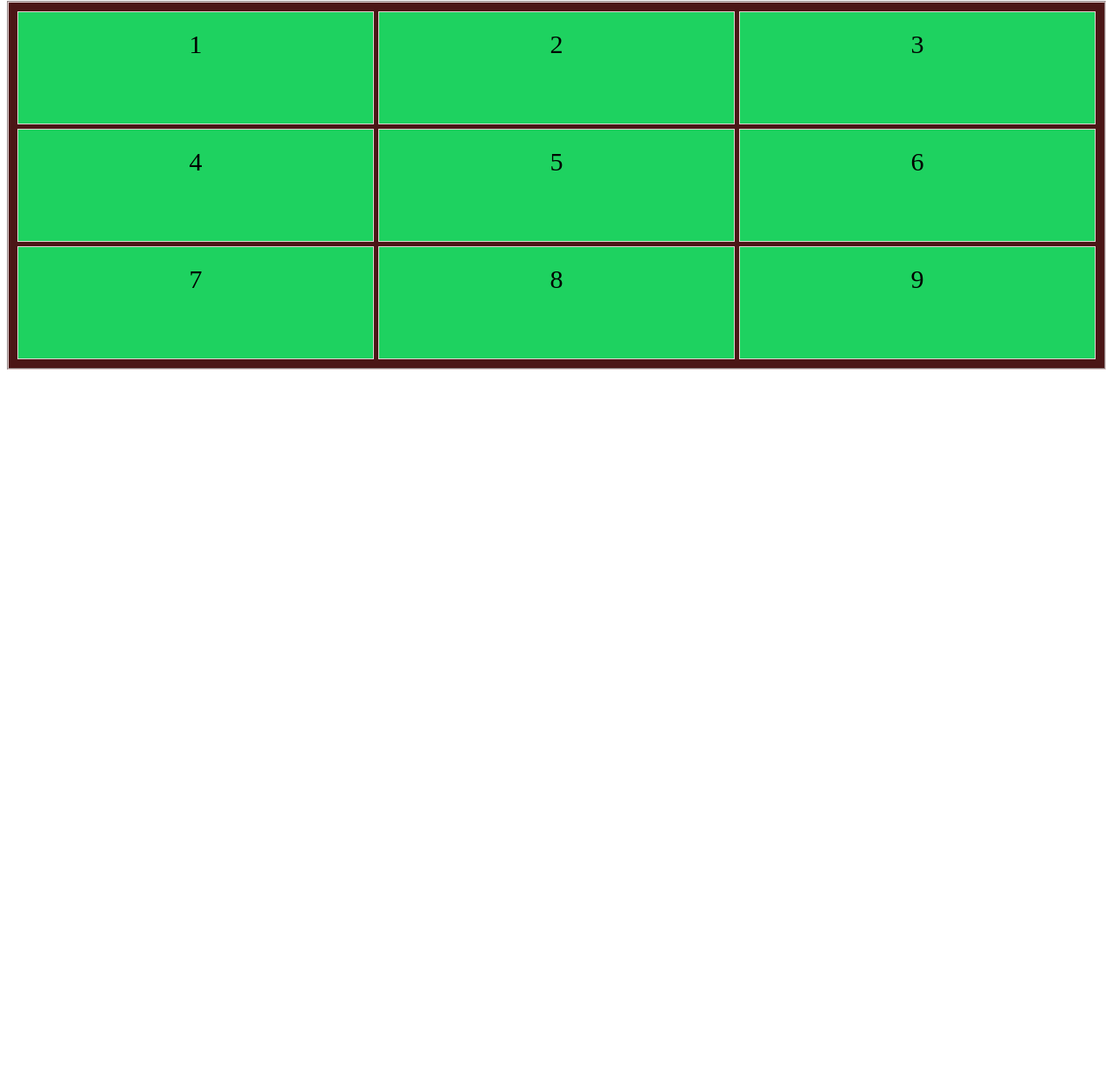
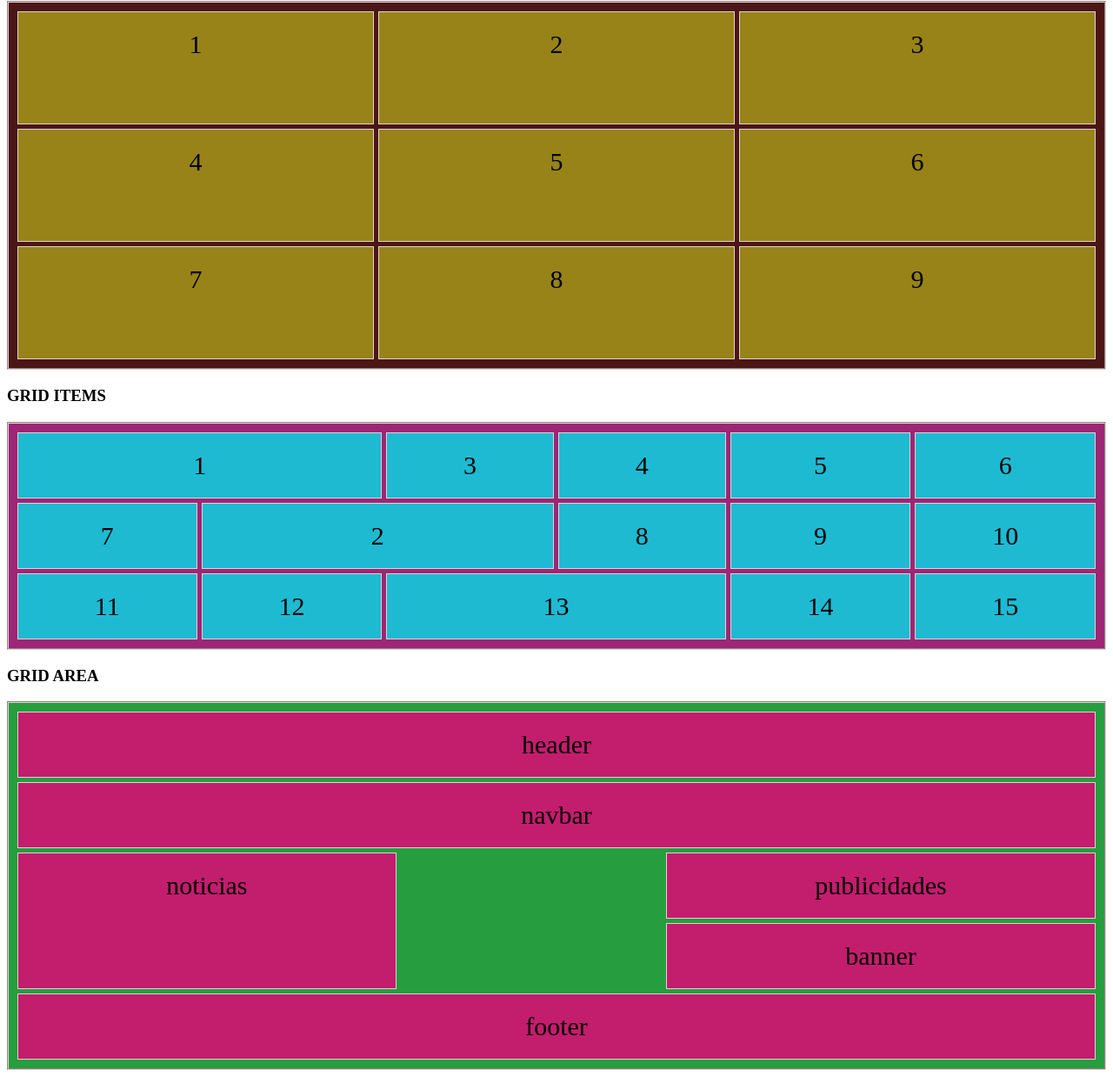
Before and after one commit to udealvarez/Diseno-Web---HTML-y-CSS, a plain HTML site: page CSS/6-CSS-Avanzado/12-Grid/index.html in a window 1280 px wide. Shown: the part 1104-2342 px from the top of the page at 87% size. Before the commit the page ends 1537 px from the top, so only its background shows below. Drawn offline with Linux system fonts and the light colour scheme.

Commit message:
Grid (Disapositivas) - Practica 2

```diff
--- a/CSS/6-CSS-Avanzado/12-Grid/index.html
+++ b/CSS/6-CSS-Avanzado/12-Grid/index.html
@@ -11,7 +11,7 @@
 
     <h3>GRID CONTAINER 1</h3>
     <div class="grid-container">
-        <div class="grid-item item1">1</div>
+        <div class="grid-item item-1">1</div>
         <div class="grid-item">2</div>
         <div class="grid-item">3</div>
         <div class="grid-item">4</div>
@@ -48,7 +48,34 @@
         <div class="grid-item-3">9</div>
     </div>
 
-    <!--1155-->
+    <H3>GRID ITEMS </H3>
+    <div class="grid-container-item">
+        <div class="grid-item-4 item1">1</div>
+        <div class="grid-item-4 item2">2</div>
+        <div class="grid-item-4 item3">3</div>
+        <div class="grid-item-4 item4">4</div>
+        <div class="grid-item-4 item5">5</div>
+        <div class="grid-item-4 item6">6</div>
+        <div class="grid-item-4 item7">7</div>
+        <div class="grid-item-4 item8">8</div>
+        <div class="grid-item-4 item9">9</div>
+        <div class="grid-item-4 item10">10</div>
+        <div class="grid-item-4 item11">11</div>
+        <div class="grid-item-4 item12">12</div>
+        <div class="grid-item-4 item13">13</div>
+        <div class="grid-item-4 item14">14</div>
+        <div class="grid-item-4 item15">15</div>
+    </div>
 
+    <H3>GRID AREA </H3>
+    <div class="grid-container-AREA">
+        <div class="grid-item-5 item-area-1">header</div>
+        <div class="grid-item-5 item-area-2">navbar</div>
+        <div class="grid-item-5 item-area-3">noticias</div>
+        <div class="grid-item-5 item-area-4">publicidades</div>
+        <div class="grid-item-5 item-area-5">banner</div>
+        <div class="grid-item-5 item-area-6">footer</div>
+
+    </div>
 </body>
 </html>
--- a/CSS/6-CSS-Avanzado/12-Grid/style.css
+++ b/CSS/6-CSS-Avanzado/12-Grid/style.css
@@ -16,12 +16,12 @@
     text-align: center;
 }
 
-.item1{
+.item-1{
     grid-column-start: 1; /*Esto une cajas de la grilla de las columnas*/
     grid-column-end: 3; /*queda excluida la columna 3, pero incluye la 1 y la 2*/
 }
 
-.item1{
+.item-1{
     grid-row-start: 1; /*Esto une cajas de la grilla de las filas*/
     grid-row-end: 3;    /*queda excluida la fila 3, pero incluye la 1 y la 2*/
 }
@@ -62,9 +62,88 @@
 }
 
 .grid-item-3{
-    background-color: rgb(30, 210, 96);
+    background-color: rgb(152, 131, 24);
     border: 1px solid rgb(227, 210, 210);
     padding: 20px;
     font-size: 30px;
     text-align: center;
 }
+
+
+.grid-container-item{
+    display: grid;
+    grid-template-columns: auto auto auto auto auto auto;
+    background-color:rgb(157, 38, 117);
+    border: 2px groove rgb(227, 210, 210);
+    padding: 10px;
+    gap: 5px;
+    align-content: stretch;
+    justify-content: stretch;
+}
+
+.grid-item-4{
+    background-color: rgb(30, 186, 210);
+    border: 1px solid rgb(227, 210, 210);
+    padding: 20px;
+    font-size: 30px;
+    text-align: center;
+}
+
+/* GRID AREAS*/
+.item1{ grid-area: 1 / 1 / 1 / 3; /*la primera y la tercera son las filas y la segunda y la cuarta son columnas*/ }
+.item2{ grid-area: 2 / 2 / 2 / 4; /*la primera y la tercera son las filas y la segunda y la cuarta son columnas */}
+.item13{ grid-area: 3 / 3 / 3 / 5; /*la primera y la tercera son las filas y la segunda y la cuarta son columnas*/ }
+
+
+.grid-container-AREA{
+    display: grid;
+
+    grid-template-areas:
+    "header header header"
+    "navbar navbar navbar"
+    "noticias . publicidades"
+    "noticias . publicidades"
+    "noticias . banner"
+    "footer footer footer";
+
+    height: 400px;
+
+    background-color:rgb(38, 157, 62);
+    border: 2px groove rgb(227, 210, 210);
+    padding: 10px;
+    gap: 5px;
+}
+
+.grid-item-5{
+    background-color: rgb(195, 29, 110);
+    border: 1px solid rgb(227, 210, 210);
+    padding: 20px;
+    font-size: 30px;
+    text-align: center;
+}
+
+
+/*NOMBRE A LOS GRID AREAS*/
+.item-area-1{
+    grid-area: header;
+}
+
+.item-area-2{
+    grid-area: navbar;
+}
+
+.item-area-3{
+    grid-area: noticias;
+}
+
+.item-area-4{
+    grid-area: publicidades;
+}
+
+.item-area-5{
+    grid-area: banner;
+}
+
+.item-area-6{
+    grid-area: footer;
+}
```
